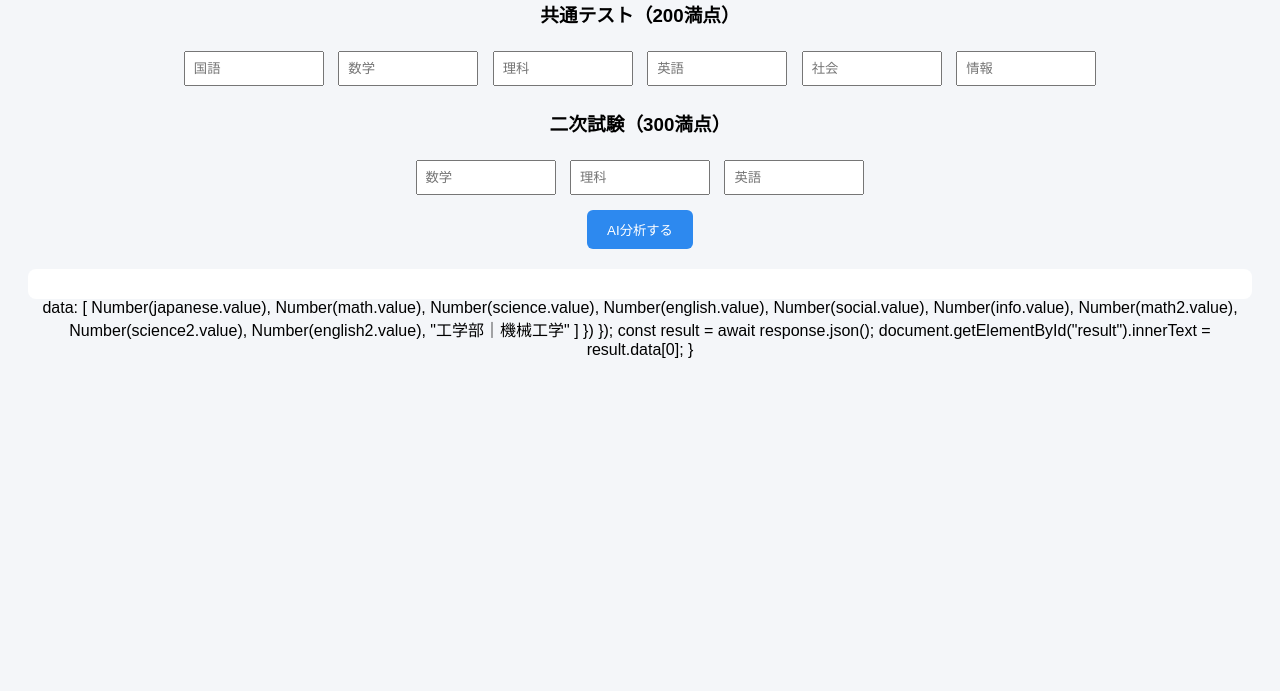
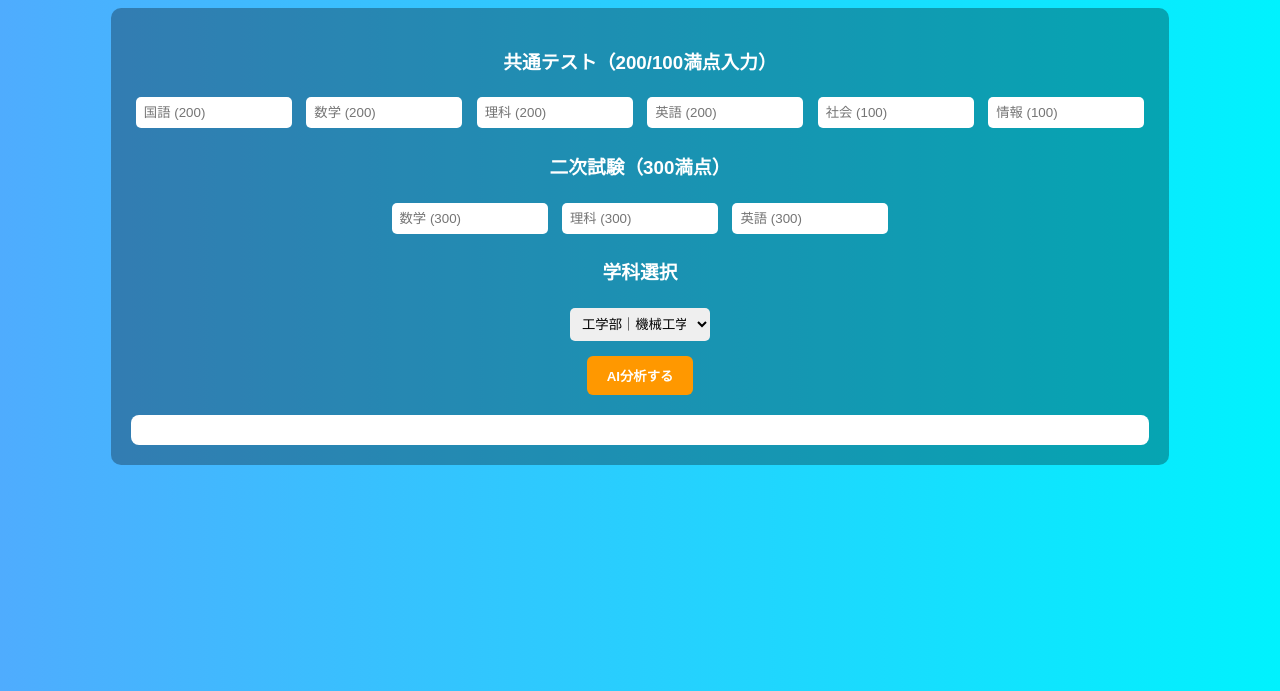
Before and after one commit to nakayuta828-sudo/chiba-ai-site, a plain HTML site: page index.html in a window 1280 px wide. Shown: the part 109-800 px from the top of the page. Drawn offline with Linux system fonts and the light colour scheme.

Commit message:
Update index.html

```diff
--- a/index.html
+++ b/index.html
@@ -1,106 +1,128 @@
 <!DOCTYPE html>
 <html>
 <head>
-  <meta name="google-site-verification" content="KoPmO0GfFKokqS3A5ptyzzId3tbLoaR7viLCCFska_U" />
+<meta charset="UTF-8">
+<meta name="viewport" content="width=device-width, initial-scale=1.0">
 <title>千葉大学 合格判定AI</title>
-  <meta name="viewport" content="width=device-width, initial-scale=1.0">
+
 <style>
 body {
-      font-family: Arial;
-      background: #f4f6f9;
+  font-family: Arial, sans-serif;
+  background: linear-gradient(to right, #4facfe, #00f2fe);
   text-align: center;
   padding: 20px;
+  color: white;
 }
-    input {
+.container {
+  background: rgba(0,0,0,0.3);
+  padding: 20px;
+  border-radius: 10px;
+  display: inline-block;
+}
+input, select {
   margin: 5px;
   padding: 8px;
-      width: 120px;
+  width: 140px;
+  border-radius: 5px;
+  border: none;
 }
 button {
   padding: 10px 20px;
   margin-top: 10px;
-      background: #2d89ef;
-      color: white;
   border: none;
   border-radius: 6px;
+  background: #ff9800;
+  color: white;
+  font-weight: bold;
   cursor: pointer;
 }
 #result {
   margin-top: 20px;
   white-space: pre-wrap;
   background: white;
+  color: black;
   padding: 15px;
   border-radius: 8px;
 }
 </style>
 </head>
+
 <body>
 
-<h1>🎓 Chiba AI Admission Simulator</h1>
+<h1>🎓 千葉大学 合格判定AI</h1>
 
-<h3>共通テスト（200満点）</h3>
-<input id="japanese" placeholder="国語">
-<input id="math" placeholder="数学">
-<input id="science" placeholder="理科">
-<input id="english" placeholder="英語">
-<input id="social" placeholder="社会">
-<input id="info" placeholder="情報">
+<div class="container">
+
+<h3>共通テスト（200/100満点入力）</h3>
+<input id="japanese" placeholder="国語 (200)">
+<input id="math" placeholder="数学 (200)">
+<input id="science" placeholder="理科 (200)">
+<input id="english" placeholder="英語 (200)">
+<input id="social" placeholder="社会 (100)">
+<input id="info" placeholder="情報 (100)">
 
 <h3>二次試験（300満点）</h3>
-<input id="math2" placeholder="数学">
-<input id="science2" placeholder="理科">
-<input id="english2" placeholder="英語">
+<input id="math2" placeholder="数学 (300)">
+<input id="science2" placeholder="理科 (300)">
+<input id="english2" placeholder="英語 (300)">
+
+<h3>学科選択</h3>
+<select id="faculty">
+  <option value="工学部｜建築学">工学部｜建築学</option>
+  <option value="工学部｜都市工学">工学部｜都市工学</option>
+  <option value="工学部｜デザイン">工学部｜デザイン</option>
+  <option value="工学部｜機械工学" selected>工学部｜機械工学</option>
+  <option value="工学部｜医工学">工学部｜医工学</option>
+  <option value="工学部｜電気電子工学">工学部｜電気電子工学</option>
+  <option value="工学部｜物質科学">工学部｜物質科学</option>
+  <option value="工学部｜共生応用化学">工学部｜共生応用化学</option>
+  <option value="情報・データサイエンス学部">情報・データサイエンス学部</option>
+</select>
 
 <br>
 <button onclick="predict()">AI分析する</button>
 
 <div id="result"></div>
 
+</div>
+
 <script type="module">
 import { client } from "https://cdn.jsdelivr.net/npm/@gradio/client/dist/index.min.js";
 
 async function predict() {
+  document.getElementById("result").innerText = "AI分析中...";
+
+  try {
+    // あなたのSpace
     const app = await client("Yutanakada828/Nananakada");
 
-  const result = await app.predict("/predict", {
+    // Python側は fn=judge なのでエンドポイントは /judge
+    const response = await app.predict("/judge", {
       data: [
-      Number(japanese.value),
-      Number(math.value),
-      Number(science.value),
-      Number(english.value),
-      Number(social.value),
-      Number(info.value),
-      Number(math2.value),
-      Number(science2.value),
-      Number(english2.value),
-      "工学部｜機械工学"
+        Number(japanese.value || 0),
+        Number(math.value || 0),
+        Number(science.value || 0),
+        Number(english.value || 0),
+        Number(social.value || 0),
+        Number(info.value || 0),
+        Number(math2.value || 0),
+        Number(science2.value || 0),
+        Number(english2.value || 0),
+        faculty.value
       ]
     });
 
-  document.getElementById("result").innerText = result.data;
+    // judgeは (result_text, DataFrame) を返す → 0番目がテキスト
+    document.getElementById("result").innerText = response.data[0];
+
+  } catch (error) {
+    document.getElementById("result").innerText =
+      "エラー発生:\n" + error;
+  }
 }
 
 window.predict = predict;
 </script>
-      data: [
-        Number(japanese.value),
-        Number(math.value),
-        Number(science.value),
-        Number(english.value),
-        Number(social.value),
-        Number(info.value),
-        Number(math2.value),
-        Number(science2.value),
-        Number(english2.value),
-        "工学部｜機械工学"
-      ]
-    })
-  });
-
-  const result = await response.json();
-  document.getElementById("result").innerText = result.data[0];
-}
-</script>
 
 </body>
 </html>
```
Lines whose indentation alone changed are shown as unchanged.
